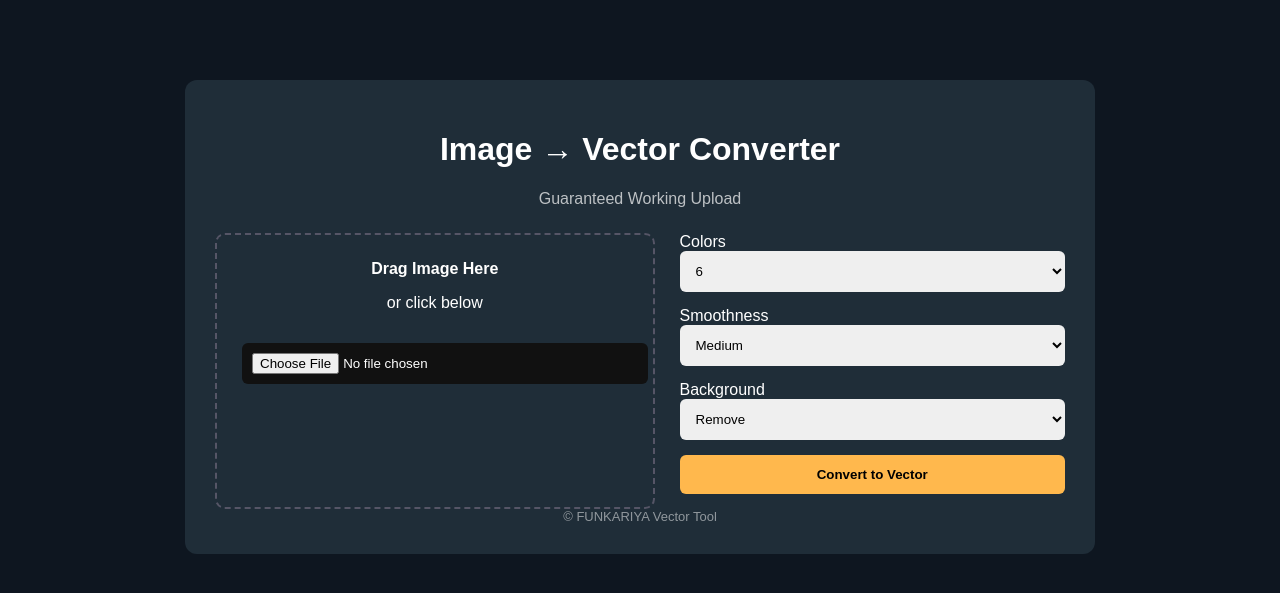
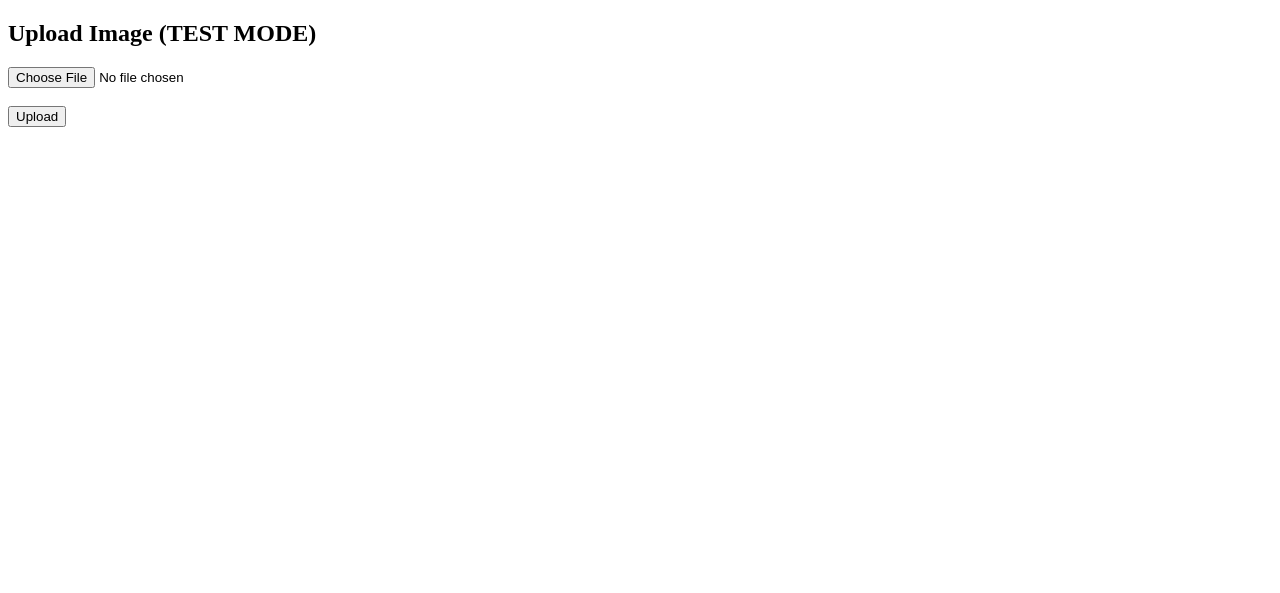
Before and after one commit to Funkariya/vector-tool, a Flask app: page / in a window 1280 px wide. Shown: the top 593 px of the page. Run offline with Flask 3, Linux system fonts and the light colour scheme.

Commit message:
Update index.html

```diff
--- a/templates/index.html
+++ b/templates/index.html
@@ -1,139 +1,17 @@
 <!DOCTYPE html>
-<html lang="en">
+<html>
 <head>
-<meta charset="UTF-8">
-<title>Image → Vector Converter</title>
-
-<style>
-body{
-  margin:0;
-  font-family: Arial, sans-serif;
-  background:#0e1620;
-  color:#fff;
-}
-
-.container{
-  max-width:850px;
-  margin:80px auto;
-  background:#1f2d38;
-  border-radius:12px;
-  padding:30px;
-}
-
-h1{text-align:center;}
-.subtitle{text-align:center;opacity:.7;margin-bottom:25px;}
-
-.form-box{display:flex;gap:25px;}
-
-.drop-zone{
-  flex:1;
-  border:2px dashed #556;
-  border-radius:10px;
-  padding:25px;
-  text-align:center;
-}
-
-.drop-zone.hover{background:#16222b}
-
-input[type=file]{
-  width:100%;
-  padding:10px;
-  background:#111;
-  color:#fff;
-  border-radius:6px;
-  border:none;
-  margin-top:15px;
-}
-
-.controls{flex:1}
-
-select,button{
-  width:100%;
-  padding:12px;
-  margin-bottom:15px;
-  border-radius:6px;
-  border:none;
-}
-
-button{
-  background:#ffb84d;
-  font-weight:bold;
-  cursor:pointer;
-}
-
-.footer{text-align:center;font-size:13px;opacity:.5}
-</style>
+  <title>Image Upload Test</title>
 </head>
-
 <body>
 
-<div class="container">
-<h1>Image → Vector Converter</h1>
-<div class="subtitle">Guaranteed Working Upload</div>
+<h2>Upload Image (TEST MODE)</h2>
 
 <form method="POST" enctype="multipart/form-data">
-
-<div class="form-box">
-
-<!-- LEFT -->
-<div class="drop-zone" id="drop-zone">
-  <b>Drag Image Here</b>
-  <p>or click below</p>
-
-  <!-- 🔥 REAL FILE INPUT -->
-  <input type="file" name="image" id="file-input" required>
-</div>
-
-<!-- RIGHT -->
-<div class="controls">
-  <label>Colors</label>
-  <select name="colors">
-    <option value="3">3</option>
-    <option value="5">5</option>
-    <option value="6" selected>6</option>
-  </select>
-
-  <label>Smoothness</label>
-  <select name="smooth">
-    <option value="0.6">Low</option>
-    <option value="1.0" selected>Medium</option>
-    <option value="1.5">High</option>
-  </select>
-
-  <label>Background</label>
-  <select name="bg">
-    <option value="keep">Keep</option>
-    <option value="remove" selected>Remove</option>
-  </select>
-
-  <button type="submit">Convert to Vector</button>
-</div>
-
-</div>
+  <input type="file" name="image" required>
+  <br><br>
+  <button type="submit">Upload</button>
 </form>
-
-<div class="footer">© FUNKARIYA Vector Tool</div>
-</div>
-
-<script>
-const dropZone = document.getElementById("drop-zone");
-const fileInput = document.getElementById("file-input");
-
-dropZone.addEventListener("dragover", e=>{
-  e.preventDefault();
-  dropZone.classList.add("hover");
-});
-
-dropZone.addEventListener("dragleave", ()=>{
-  dropZone.classList.remove("hover");
-});
-
-dropZone.addEventListener("drop", e=>{
-  e.preventDefault();
-  dropZone.classList.remove("hover");
-  fileInput.files = e.dataTransfer.files;
-});
-</script>
 
 </body>
 </html>
```
